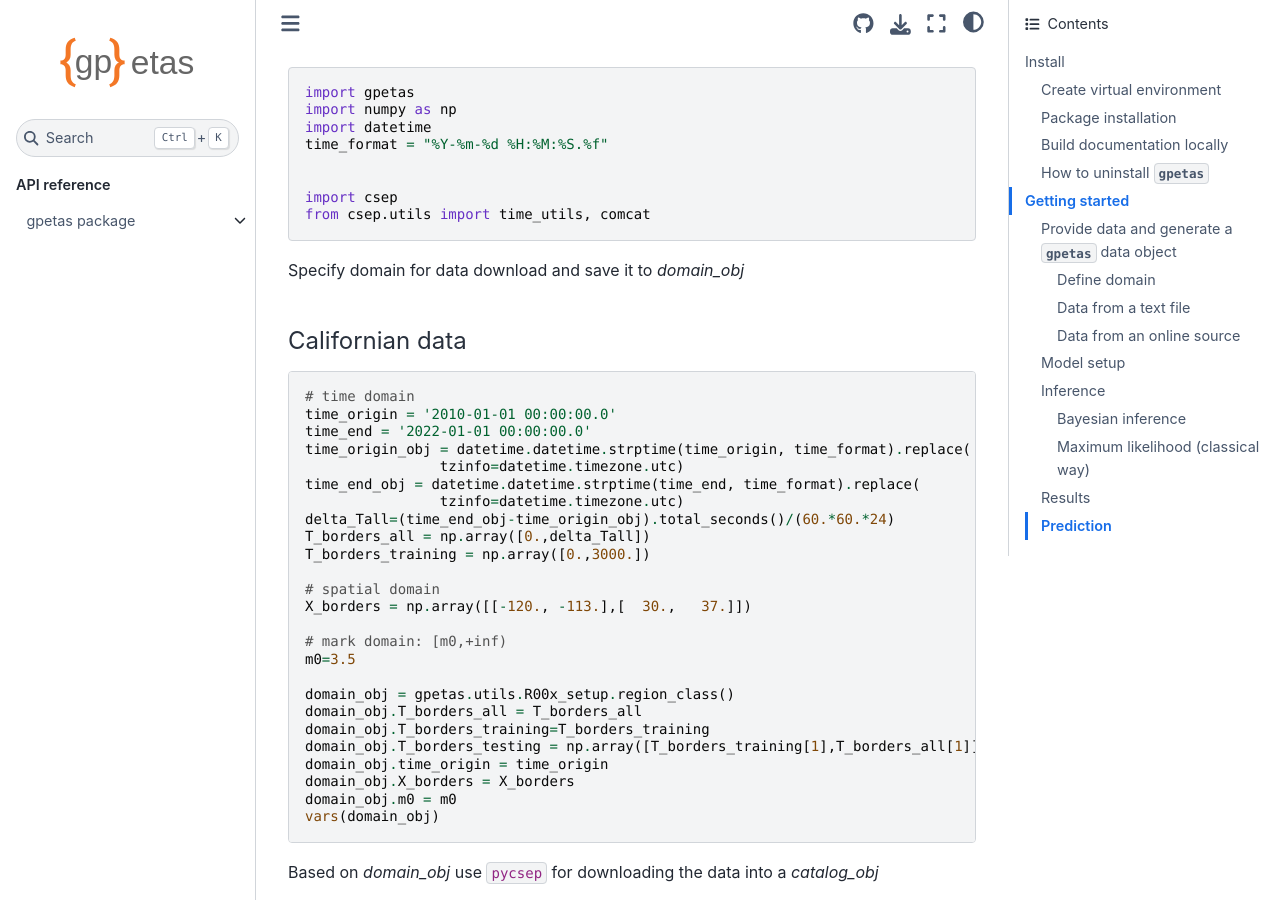
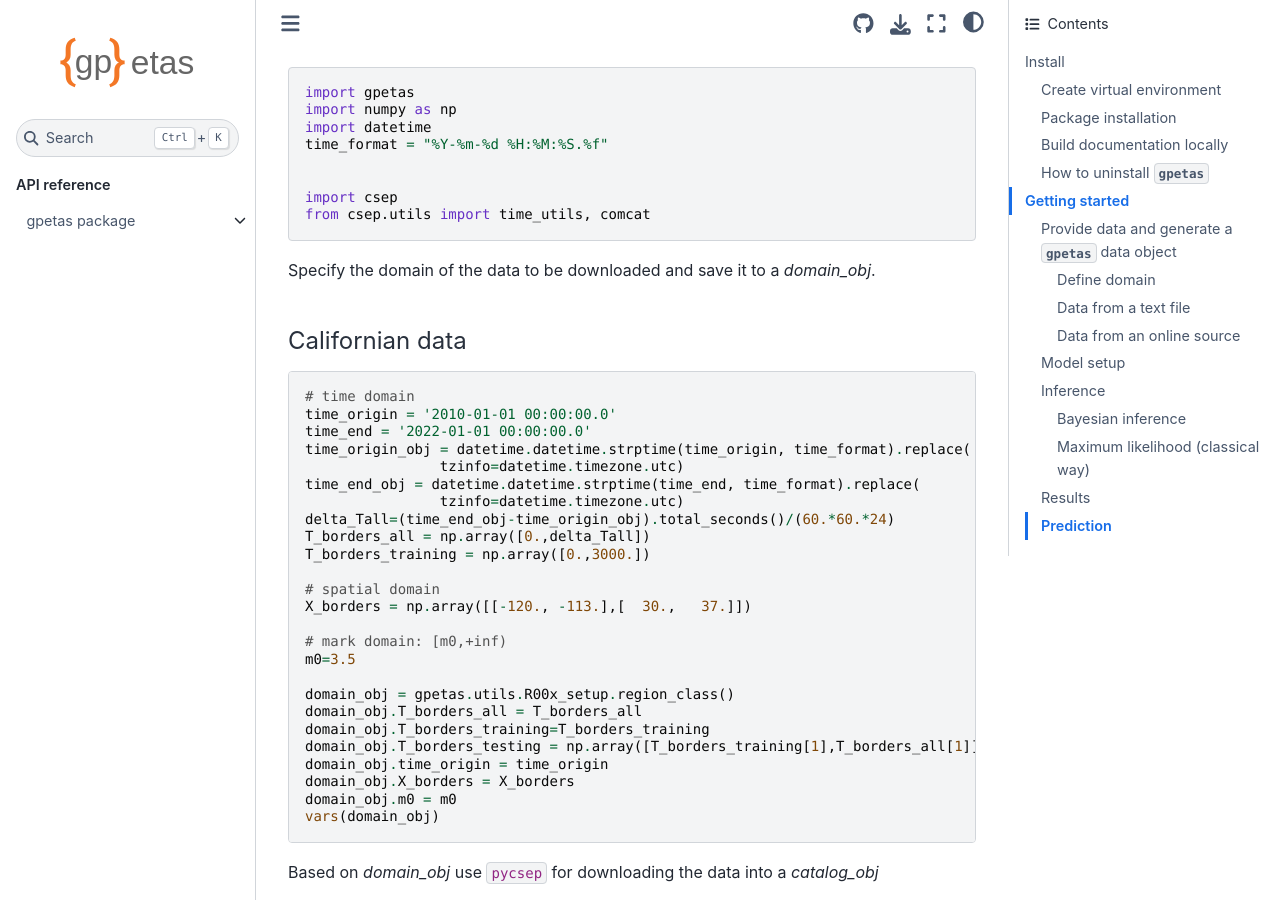
Before and after one commit to chris-molki/gpetas, a Sphinx documentation site: the page built from docs/source/README.md, in a window 1280 px wide and 900 px high, scrolled down 4543 px. Built offline with Sphinx 7.4.7 and the Sphinx Book theme 1.1.4, drawn with Linux system fonts in a browser that asks for light colours; pages that are not in the unit, such as notebooks, are missing from menus.

Commit message:
until data_obj

````diff
--- a/docs/source/README.md
+++ b/docs/source/README.md
@@ -188,7 +188,8 @@ time_format = "%Y-%m-%d %H:%M:%S.%f"
 import csep
 from csep.utils import time_utils, comcat
 ```
-Specify domain for data download and save it to *domain_obj*
+Specify the domain of the data to be downloaded and save it to a *domain_obj*.
+
 #### Californian data
 ```python
 # time domain
````
